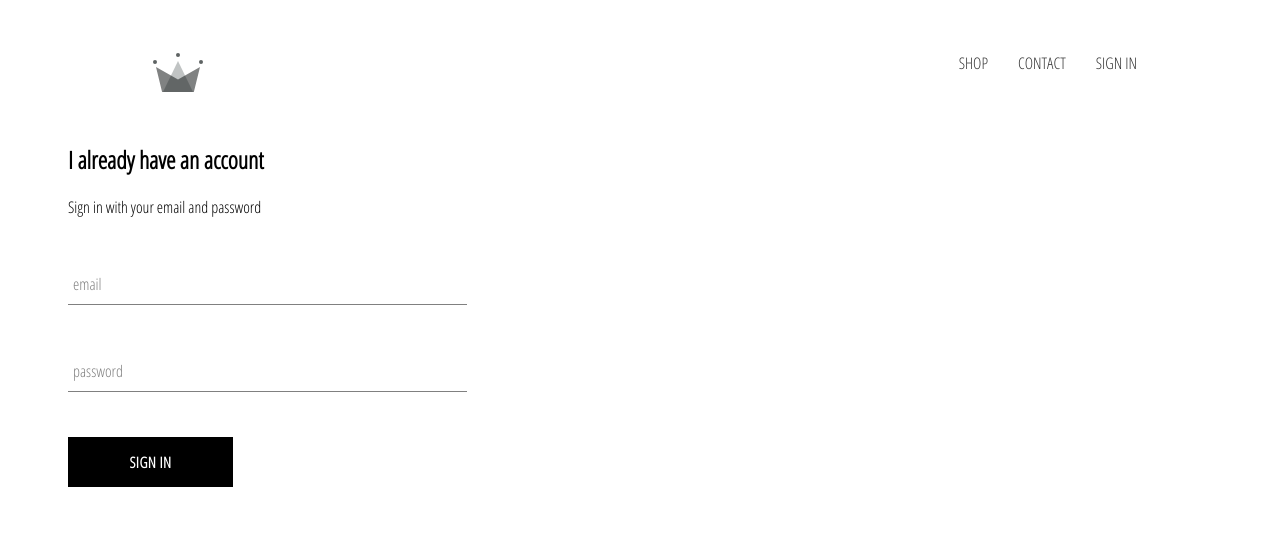
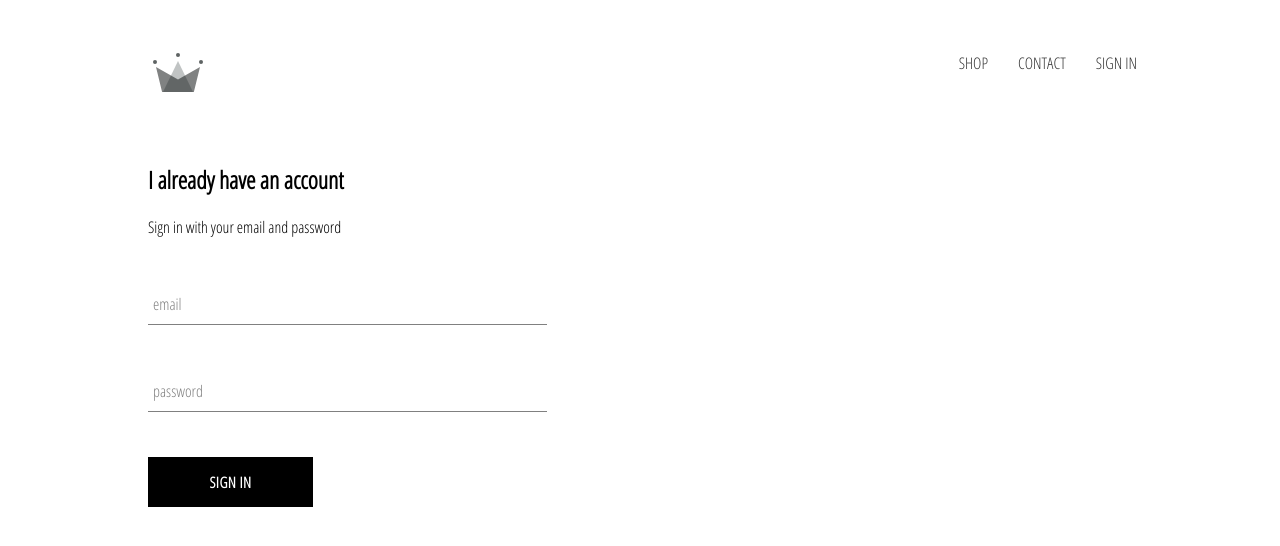
Before and after one commit to JanGanaCode/react-eshop, a React (Create React App) app: page /sign-in in a window 1280 px wide. Shown: the top 546 px of the page. Built offline with nearby package versions, Linux system fonts and the light colour scheme.

Commit message:
sign in page padding

```diff
--- a/src/pages/SignInAndSignUp/SignInAndSignUp.jsx
+++ b/src/pages/SignInAndSignUp/SignInAndSignUp.jsx
@@ -1,5 +1,6 @@
 import React from 'react';
 import SignIn from '../../components/sign-in/SignIn';
+import './signInAndSignUp.scss';
 
 const SignInAndSignUp = () => (
   <div className='sign-in-and-sign-up'>
--- /dev/null
+++ b/src/pages/SignInAndSignUp/signInAndSignUp.scss
@@ -0,0 +1,3 @@
+.sign-in-and-sign-up {
+  padding: 20px 80px;
+}
```
